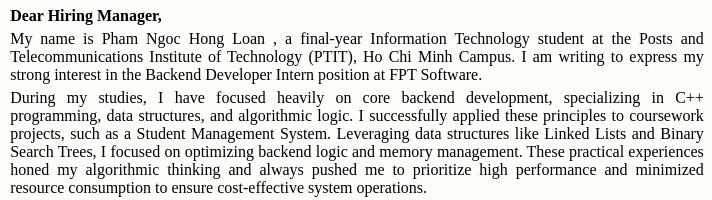
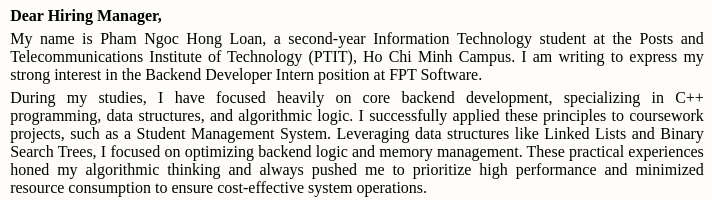
Before and after one commit to hongloanpn04/cover_letter, a plain HTML site: page index.html in a window 1280 px wide. Shown: the part 476-676 px from the top of the page, 283-995 px from the left. Drawn offline with Linux system fonts and the light colour scheme.

Commit message:
second year

```diff
--- a/index.html
+++ b/index.html
@@ -44,7 +44,7 @@
         </div>
         <div class="content_dear">Dear Hiring Manager,</div>
         <div class="content_section">
-            <p class="content_section_p 1">My name is Pham Ngoc Hong Loan , a final-year Information Technology student at the Posts and Telecommunications Institute of Technology (PTIT), Ho Chi Minh Campus. I am writing to express my strong interest in the Backend Developer Intern position at FPT Software.</p>
+            <p class="content_section_p 1">My name is Pham Ngoc Hong Loan, a second-year Information Technology student at the Posts and Telecommunications Institute of Technology (PTIT), Ho Chi Minh Campus. I am writing to express my strong interest in the Backend Developer Intern position at FPT Software.</p>
             <p class="content_section_p 2">During my studies, I have focused heavily on core backend development, specializing in C++ programming, data structures, and algorithmic logic. I successfully applied these principles to coursework projects, such as a Student Management System. Leveraging data structures like Linked Lists and Binary Search Trees, I focused on optimizing backend logic and memory management. These practical experiences honed my algorithmic thinking and always pushed me to prioritize high performance and minimized resource consumption to ensure cost-effective system operations.</p>
             <p class="content_section_p 4">I am deeply motivated to join FPT Software, where I can learn how real-world applications are built. As a responsible and agile learner, I can adapt quickly to your development workflow so I can support the team with your ongoing projects. I am fully prepared to commence a full-time internship immediately.</p>
             <p class="content_section_p 5">Thank you for your time and consideration. I look forward to the opportunity to discuss my skills and enthusiasm in an interview.</p>
```
